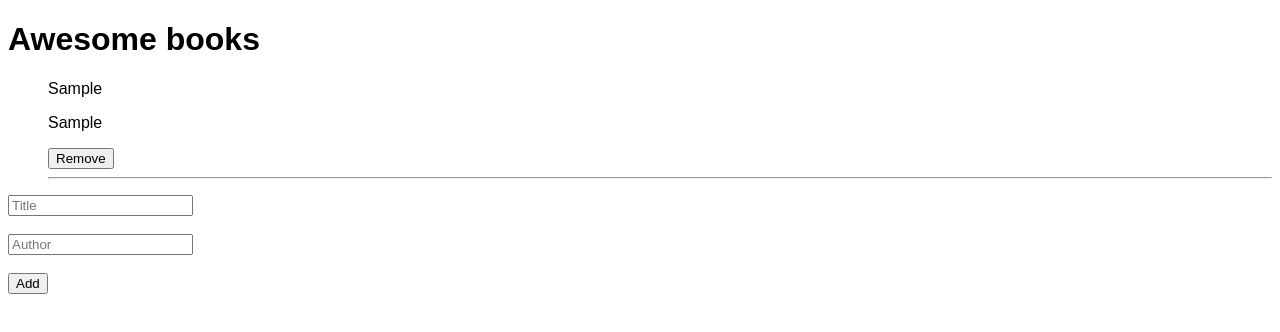
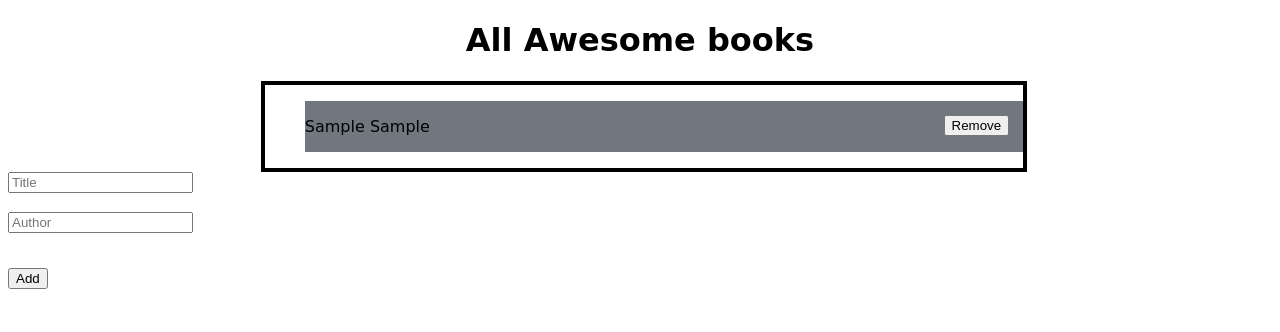
Before and after one commit to sentayhu19/Awesome-books, a website: page index.html in a window 1280 px wide. Both pictures are taken after typing "Sample", "Sample" into the empty fields and a click on the button "Add". Drawn offline with Linux system fonts and the light colour scheme.

Commit message:
style added on showing booklist

```diff
--- a/index.html
+++ b/index.html
@@ -5,14 +5,20 @@
     <meta http-equiv="X-UA-Compatible" content="IE=edge">
     <meta name="viewport" content="width=device-width, initial-scale=1.0">
     <link rel="stylesheet" href="style.css">
+    <link href="https://fonts.googleapis.com/css2?family=Inter:wght@300&display=swap" rel="stylesheet">
     <title>Awesome books</title>
 </head>
 <body>
-    <h1>Awesome books</h1>
-    <ul class="books-list"></ul>
+    <h1>All Awesome books</h1>
+    <div class="container">
+    <ul class="books-list">
+
+    </ul>
+    </div>
     <form action="#" class="form">
         <input type="text" id="title" placeholder="Title" required><br><br>
         <input type="text" id="author" placeholder="Author" required><br><br>
+        <p id="error"> </p>
         <button  type="submit" class="add-book-btn">Add</button>
     </form>
    <script src="./index.js"></script>
--- a/index.js
+++ b/index.js
@@ -21,13 +21,11 @@ const renderBook = () => {
 
   booksList.forEach((book) => {
     listItem.innerHTML += `
-          <li>
-           <div>
-              <p>${book.title}</p>
-              <p>${book.author}</p>
+          <li id="list-items">
+              <p>${book.title} ${book.author}</p>
+              <div>
               <button class="removeBtn">Remove</button>
-              <hr>
-            </div>
+              <div>
           </li>
     `;
   });
@@ -43,15 +41,22 @@ const renderBook = () => {
 };
 
 renderBook();
+const error = document.getElementById("error");
 window.addEventListener('DOMContentLoaded', () => {
 addBookBtn.addEventListener('click', (e) => {
   e.preventDefault();
   const title = form.title.value;
   const author = form.author.value;
-
+ if (title==="" && author==="")
+ {
+   error.innerHTML=`<font color="red">please fill the textbox</font>`;
+   e.preventDefault();
+ }
+ else{
   form.title.value = '';
   form.author.value = '';
   addBook({ title, author });
   renderBook();
+ }
 });
 });
--- a/style.css
+++ b/style.css
@@ -1,7 +1,26 @@
 body {
-  font-family: "Comic Neue", sans-serif;
+  font-family: 'Permanent Marker', cursive;
 }
 
 ul {
   list-style-type: none;
 }
+#list-items{
+  display: flex;
+  justify-content: space-between;
+}
+.container{
+  border: 4px black solid;
+  width: 60%;
+  margin-left: 20%;
+}
+li:nth-child(odd){
+  background-color: rgb(113, 119, 126);
+}
+h1{
+  text-align: center;
+}
+.removeBtn{
+  margin-top: 14px;
+  margin-right: 14px;
+}
```
